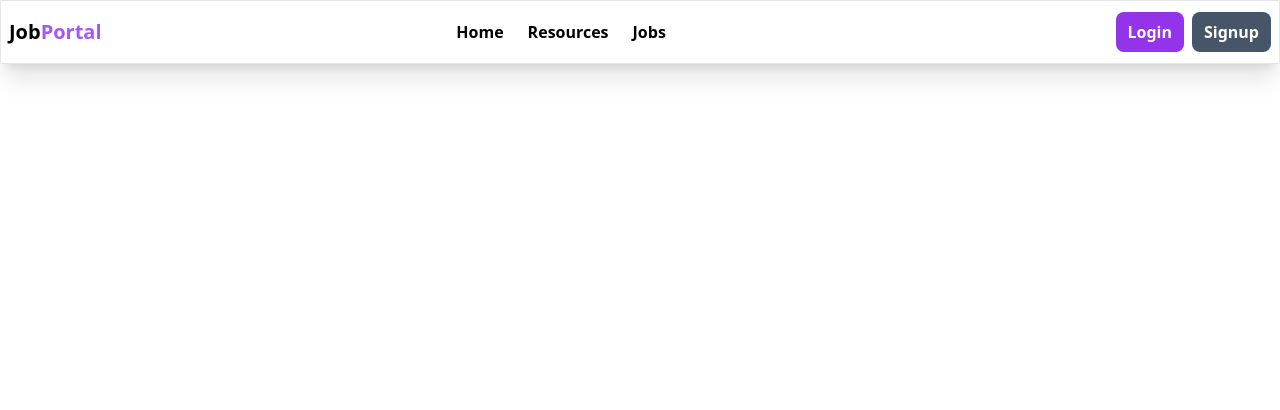
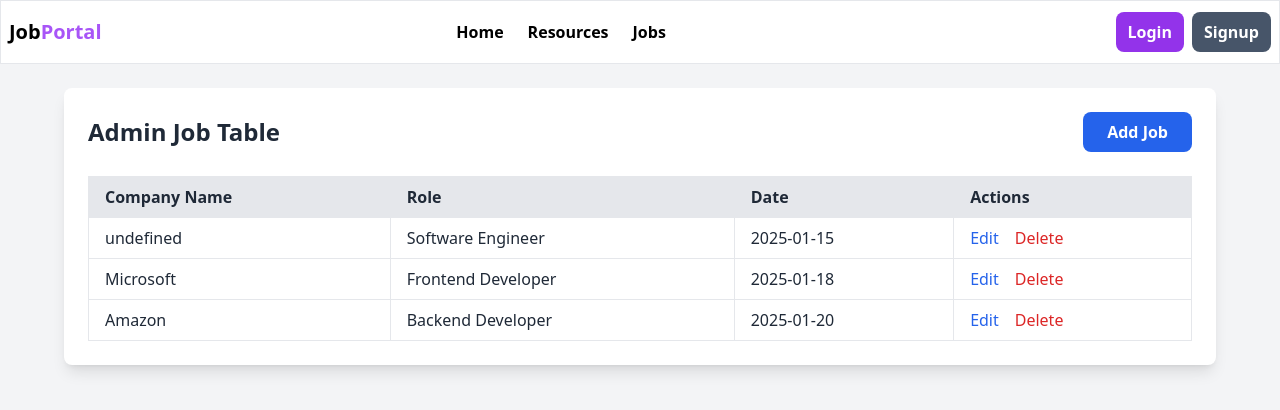
Before and after one commit to prathmesh-sargar/JobPortal_o1, a React (Vite) app in the folder frontend/: page /admin/jobs in a window 1280 px wide. Shown: the top 410 px of the page. Built offline with nearby package versions, Linux system fonts and the light colour scheme; no server answers.

Commit message:
admin job fetching setup

```diff
--- a/frontend/src/App.jsx
+++ b/frontend/src/App.jsx
@@ -13,6 +13,7 @@ import Jobdetails from "./components/Jobdetails";
 import Companies from "./components/Admin/Companies";
 import ResisterCompany from "./components/Admin/ResisterCompany";
 import SetupCompany from "./components/Admin/SetupCompany";
+import AdminJobs from "./components/Admin/Adminjobs";
 function App() {
 
   return (
@@ -31,8 +32,10 @@ function App() {
         <Route path="jobs/description/:id" element={<Jobdetails/>}/>
         {/* admin */}
         <Route path="/admin/companies" element={<Companies/>}/>
+        <Route path="/admin/jobs" element={<AdminJobs/>}/>
         <Route path="/company/create" element={<ResisterCompany/>}/>
         <Route path="/company/setup/:id" element={<SetupCompany/>}/>
+
 
       </Routes>
      </Router>
--- /dev/null
+++ b/frontend/src/components/Admin/Adminjobs.jsx
@@ -0,0 +1,81 @@
+import axios from "axios";
+import { useEffect, useState } from "react";
+
+const AdminJobs = () => {
+
+    const [adminjob ,setAdminJobs] = useState([]);
+
+
+
+    useEffect(()=>{
+
+        const getAllAdminJobs = async()=>{
+            try {
+                const res = await axios.get(`http://localhost:8000/api/v1/job/getadminjobs`,{withCredentials: true});
+                // console.log(res.data.jobs);
+                setAdminJobs(res.data.jobs);
+            } catch (error) {
+                console.log(error);
+            }
+        }
+        getAllAdminJobs()
+
+    },[])
+
+    console.log("adminjob :",adminjob);
+
+
+  // Hardcoded job data
+  const jobs = [
+    { id: 1, companyName: `${adminjob?.company?.name}`, role: "Software Engineer", date: "2025-01-15" },
+    { id: 2, companyName: "Microsoft", role: "Frontend Developer", date: "2025-01-18" },
+    { id: 3, companyName: "Amazon", role: "Backend Developer", date: "2025-01-20" },
+  ];
+
+  return (
+    <div className="min-h-screen bg-gray-100 p-6">
+      <div className="max-w-6xl mx-auto bg-white shadow-lg rounded-lg p-6">
+        {/* Header */}
+        <div className="flex justify-between items-center mb-6">
+          <h2 className="text-2xl font-bold text-gray-800">Admin Job Table</h2>
+          <button className="px-6 py-2 bg-blue-600 text-white font-semibold rounded-lg hover:bg-blue-700">
+            Add Job
+          </button>
+        </div>
+
+        {/* Table */}
+        <div className="overflow-x-auto">
+          <table className="w-full text-left border-collapse border border-gray-200">
+            <thead className="bg-gray-200 text-gray-800">
+              <tr>
+                <th className="px-4 py-2 border">Company Name</th>
+                <th className="px-4 py-2 border">Role</th>
+                <th className="px-4 py-2 border">Date</th>
+                <th className="px-4 py-2 border">Actions</th>
+              </tr>
+            </thead>
+            <tbody>
+              {jobs.map((job) => (
+                <tr key={job.id} className="hover:bg-gray-100">
+                  <td className="px-4 py-2 border">{job.companyName}</td>
+                  <td className="px-4 py-2 border">{job.role}</td>
+                  <td className="px-4 py-2 border">{job.date}</td>
+                  <td className="px-4 py-2 border">
+                    <button className="text-blue-600 hover:text-blue-800 mr-4">
+                      Edit
+                    </button>
+                    <button className="text-red-600 hover:text-red-800">
+                      Delete
+                    </button>
+                  </td>
+                </tr>
+              ))}
+            </tbody>
+          </table>
+        </div>
+      </div>
+    </div>
+  );
+};
+
+export default AdminJobs;
--- a/frontend/src/components/Jobdetails.jsx
+++ b/frontend/src/components/Jobdetails.jsx
@@ -1,5 +1,6 @@
 import axios from "axios";
 import { useEffect, useState } from "react";
+import toast from "react-hot-toast";
 import { useParams } from "react-router-dom";
 
 const Jobdetails = () => {
@@ -10,6 +11,22 @@ const Jobdetails = () => {
     const params = useParams();
     const jobId = params.id;
     // console.log(jobId);
+
+  const applyJobHandler = async()=>{
+    try {
+      const res = await axios.get(`http://localhost:8000/api/v1/application/apply/${jobId}`,{withCredentials: true});
+      if(res.data.success){
+         toast.success(res.data.message);
+      }
+
+    } catch (error) {
+      console.log(error);
+      toast.error(error.response.data.message);
+
+    }
+  }
+
+
 
     useEffect(() => {
       const fetchJobDetails = async () => {
@@ -115,7 +132,7 @@ const Jobdetails = () => {
           <div className="mt-6">
             <button
               className="w-full md:w-auto bg-indigo-500 hover:bg-indigo-600 text-white px-6 py-3 rounded-md shadow-lg focus:outline-none focus:ring-2 focus:ring-indigo-300"
-              onClick={() => alert("You have applied for this job!")}
+              onClick={applyJobHandler}
             >
               Apply Now
             </button>
--- a/frontend/src/components/Navbar.jsx
+++ b/frontend/src/components/Navbar.jsx
@@ -42,7 +42,7 @@ const Navbar = () => {
               </div>
 
               <div>
-                <Link to={"/jobs"}>Jobs</Link>
+                <Link to={"/admin/jobs"}>Jobs</Link>
               </div>
             </>
           ) : (
--- a/frontend/src/pages/Home.jsx
+++ b/frontend/src/pages/Home.jsx
@@ -12,15 +12,14 @@ import { useNavigate } from "react-router-dom"
 const Home = () => {
 
   const user = useSelector((state) => state.auth.user);
+  const dispatch = useDispatch();
   const navigate = useNavigate();
-  const dispatch = useDispatch();
 
-
-  useEffect(()=>{
-    if(user?.profile?.role === 'recruiter'){
+   useEffect(()=>{
+    if(user?.role === 'recruiter'){
       navigate("/admin/companies");
     }
-},[navigate, user?.profile?.role]);
+},[navigate, user?.role]);
 
 
   useEffect(() => {
--- a/frontend/src/pages/Login.jsx
+++ b/frontend/src/pages/Login.jsx
@@ -31,10 +31,10 @@ const navigate = useNavigate();
         navigate("/");
       } else {
         console.log(response.data.message);
-        toast.error(response.data.message);
+        toast.error(errors.response.data.message);
       }
     } catch (error) {
-      toast.error("An error occurred while logging in!");
+      toast.error(error.response.data.message);
       console.error(error);
     }
   };
--- a/frontend/src/pages/Signup.jsx
+++ b/frontend/src/pages/Signup.jsx
@@ -36,11 +36,11 @@ const Signup = () => {
         toast.success(response.data.message);
         navigate("/login");
       } else {
-        toast.error(response.data.message);
+        toast.error(errors.response.data.message);
       }
     } catch (error) {
       toast.error("An error occurred while registering!");
-      console.error(error);
+      toast.error(error.response.data.message);
     }
   };
 
--- a/frontend/src/redux/jobSlice.js
+++ b/frontend/src/redux/jobSlice.js
@@ -4,15 +4,19 @@ const jobSlice =  createSlice({
 
     name: "job",
     initialState:{
-        job: []
+        job: [],
+        adminjob:[]
     },
     reducers:{
         //actions
         getJobs:(state,action)=>{
             state.job = action.payload;
+        },
+        getadminjob: (state,action)=>{
+            state.adminjob = action.payload;
         }
     }
 });
 
-export const {getJobs} = jobSlice.actions;
+export const {getJobs,getadminjob} = jobSlice.actions;
 export default jobSlice.reducer
```
